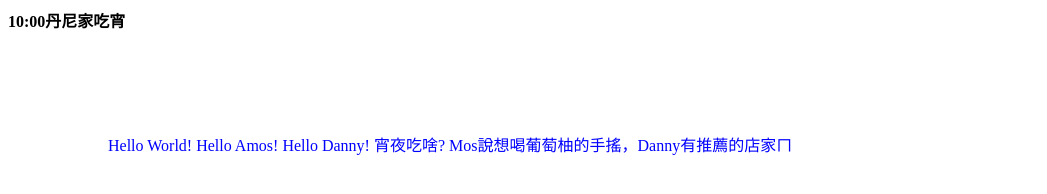
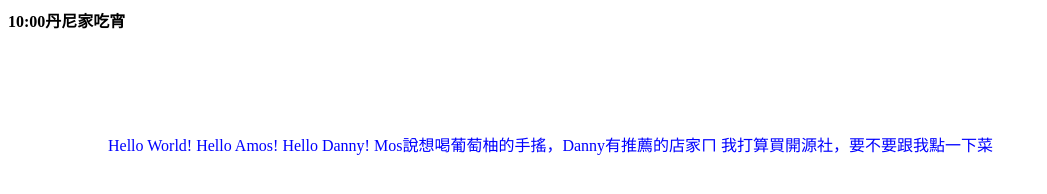
Before and after one commit to Gery0503/Gery0503.github.io, a plain HTML site: page index.html in a window 1280 px wide. Shown: the whole page, without its empty margins (0-1047 px from the left). Drawn offline with Linux system fonts and the light colour scheme.

Commit message:
Update index.html

```diff
--- a/index.html
+++ b/index.html
@@ -5,8 +5,9 @@
   <body>
     <p><strong>10:00丹尼家吃宵</strong></p>
     <div style="margin:100; color:blue;">
-    Hello World! Hello Amos! Hello Danny! 宵夜吃啥?
+    Hello World! Hello Amos! Hello Danny!
     Mos說想喝葡萄柚的手搖，Danny有推薦的店家ㄇ
+    我打算買開源社，要不要跟我點一下菜
     </div>
   </body>
 </html>
```
